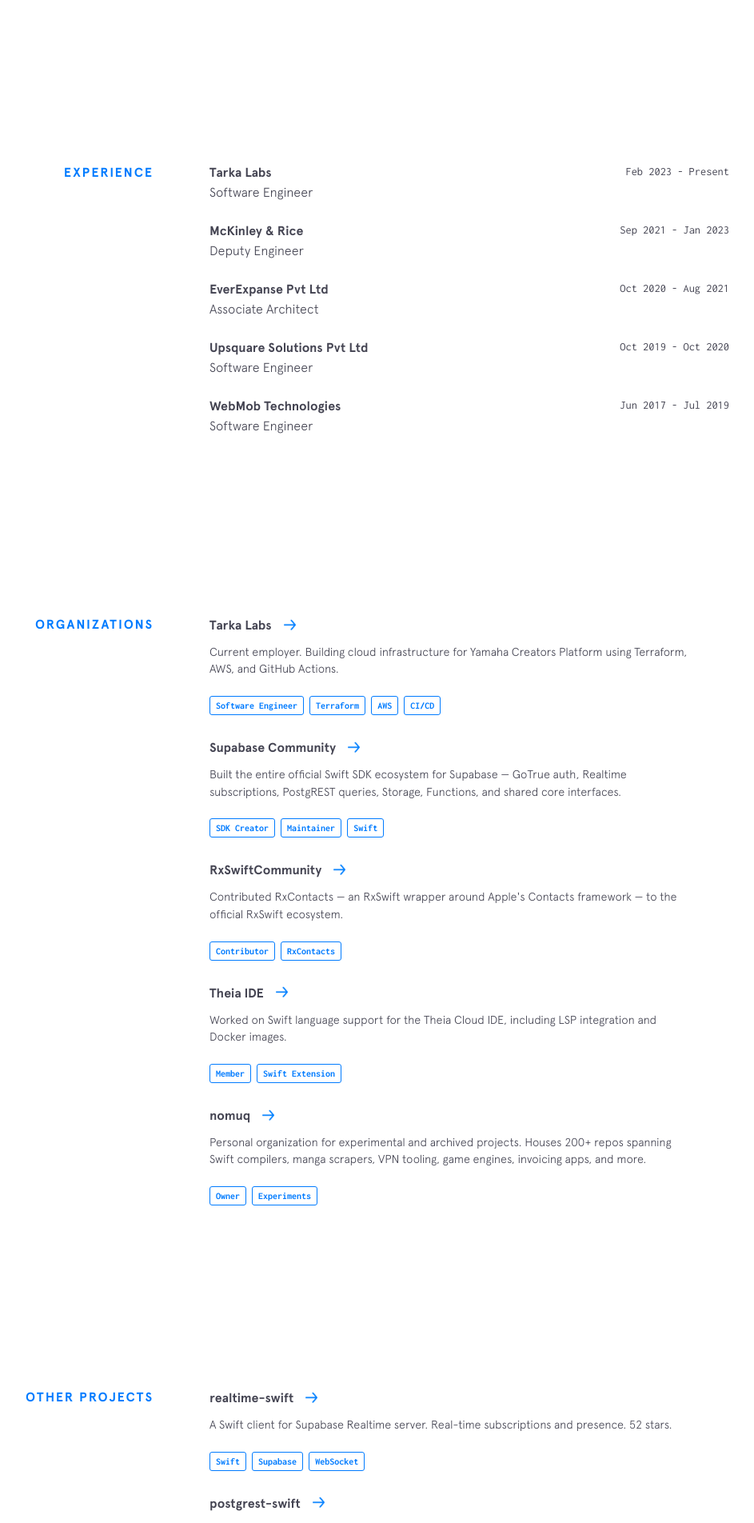
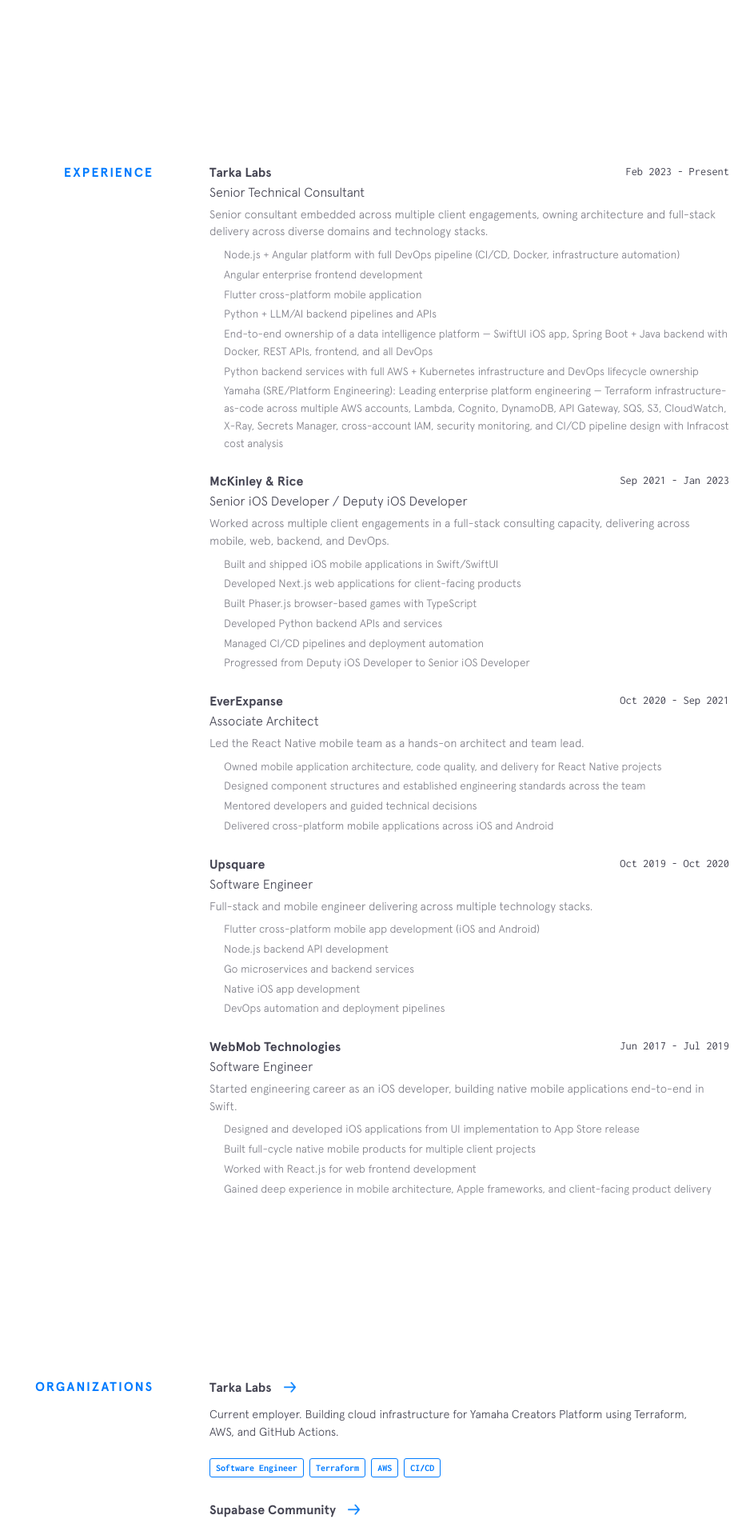
Before and after one commit to satishbabariya/satishbabariya.github.io, a Jekyll site: the page built from index.markdown, in a window 1280 px wide. Shown: the part 1635-3539 px from the top of the page at 80% size, without its empty margins (188-1131 px from the left). Built offline with Jekyll 4.4.1, drawn with Linux system fonts in a browser that asks for light colours; nearby versions of some CDN libraries.

Commit message:
Update experience details and enhance styling for job descriptions and highlights

```diff
--- a/_data/experience.yml
+++ b/_data/experience.yml
@@ -1,24 +1,60 @@
 - company: Tarka Labs
   url: https://github.com/tarkalabs
   time: Feb 2023 - Present
-  position: Software Engineer
+  position: Senior Technical Consultant
+  description: "Senior consultant embedded across multiple client engagements, owning architecture and full-stack delivery across diverse domains and technology stacks."
+  highlights:
+    - Node.js + Angular platform with full DevOps pipeline (CI/CD, Docker, infrastructure automation)
+    - Angular enterprise frontend development
+    - Flutter cross-platform mobile application
+    - Python + LLM/AI backend pipelines and APIs
+    - "End-to-end ownership of a data intelligence platform — SwiftUI iOS app, Spring Boot + Java backend with Docker, REST APIs, frontend, and all DevOps"
+    - Python backend services with full AWS + Kubernetes infrastructure and DevOps lifecycle ownership
+    - "Yamaha (SRE/Platform Engineering): Leading enterprise platform engineering — Terraform infrastructure-as-code across multiple AWS accounts, Lambda, Cognito, DynamoDB, API Gateway, SQS, S3, CloudWatch, X-Ray, Secrets Manager, cross-account IAM, security monitoring, and CI/CD pipeline design with Infracost cost analysis"
 
 - company: McKinley & Rice
   url: https://mckinleyrice.com
   time: Sep 2021 - Jan 2023
-  position: Deputy Engineer
+  position: Senior iOS Developer / Deputy iOS Developer
+  description: "Worked across multiple client engagements in a full-stack consulting capacity, delivering across mobile, web, backend, and DevOps."
+  highlights:
+    - Built and shipped iOS mobile applications in Swift/SwiftUI
+    - Developed Next.js web applications for client-facing products
+    - Built Phaser.js browser-based games with TypeScript
+    - Developed Python backend APIs and services
+    - Managed CI/CD pipelines and deployment automation
+    - Progressed from Deputy iOS Developer to Senior iOS Developer
 
-- company: EverExpanse Pvt Ltd
+- company: EverExpanse
   url: https://www.everexpanse.com
-  time: Oct 2020 - Aug 2021
+  time: Oct 2020 - Sep 2021
   position: Associate Architect
+  description: "Led the React Native mobile team as a hands-on architect and team lead."
+  highlights:
+    - Owned mobile application architecture, code quality, and delivery for React Native projects
+    - Designed component structures and established engineering standards across the team
+    - Mentored developers and guided technical decisions
+    - Delivered cross-platform mobile applications across iOS and Android
 
-- company: Upsquare Solutions Pvt Ltd
+- company: Upsquare
   url: https://upsquare.solutions
   time: Oct 2019 - Oct 2020
   position: Software Engineer
+  description: "Full-stack and mobile engineer delivering across multiple technology stacks."
+  highlights:
+    - Flutter cross-platform mobile app development (iOS and Android)
+    - Node.js backend API development
+    - Go microservices and backend services
+    - Native iOS app development
+    - DevOps automation and deployment pipelines
 
 - company: WebMob Technologies
   url: https://webmobtech.com/
   time: Jun 2017 - Jul 2019
   position: Software Engineer
+  description: "Started engineering career as an iOS developer, building native mobile applications end-to-end in Swift."
+  highlights:
+    - Designed and developed iOS applications from UI implementation to App Store release
+    - Built full-cycle native mobile products for multiple client projects
+    - Worked with React.js for web frontend development
+    - Gained deep experience in mobile architecture, Apple frameworks, and client-facing product delivery
--- a/_includes/experience.html
+++ b/_includes/experience.html
@@ -11,12 +11,18 @@
           <div class="job__time">{{job.time}}</div>
         </div>
         <div class="job__position">{{job.position}}</div>
+        {% if job.description %}
+        <div class="job__description">{{job.description}}</div>
+        {% endif %}
+        {% if job.highlights %}
+        <ul class="job__highlights">
+          {% for item in job.highlights %}
+          <li>{{item}}</li>
+          {% endfor %}
+        </ul>
+        {% endif %}
       </div>
       {% endfor %}
     </div>
-
-    <!-- <a href="{{site.resume}}" target="_blank" class="arrow-link"
-      >View My Resume</a
-    > -->
   </div>
 </section>
--- a/css/main.css
+++ b/css/main.css
@@ -739,6 +739,21 @@ strong {
     font-size: 0.8rem;
   }
 }
+.experience .job__description {
+  font-size: 0.9rem;
+  margin-top: 5px;
+  opacity: 0.7;
+}
+.experience .job__highlights {
+  font-size: 0.85rem;
+  margin-top: 8px;
+  padding-left: 18px;
+  opacity: 0.7;
+  line-height: 1.6;
+}
+.experience .job__highlights li {
+  margin-bottom: 3px;
+}
 .experience .arrow-link {
   font-size: 1.25rem;
 }
```
